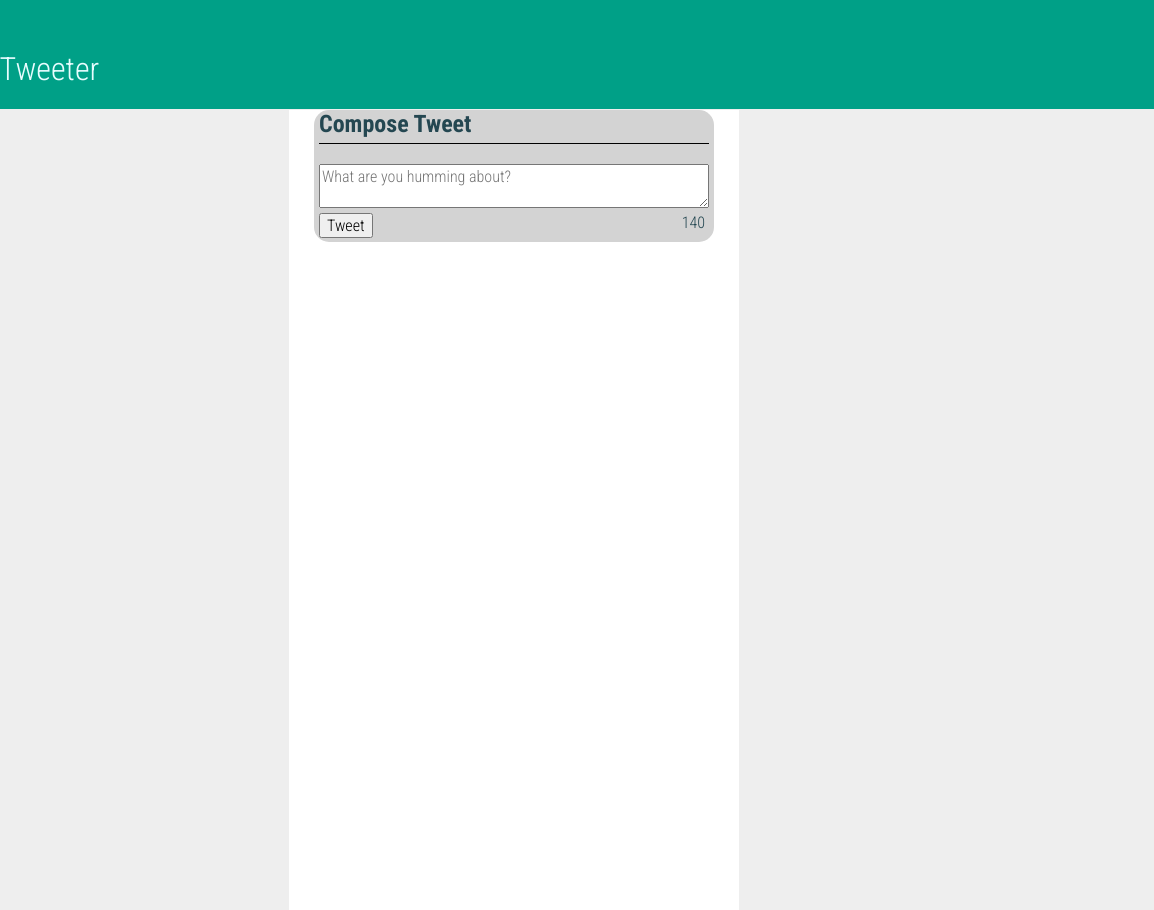
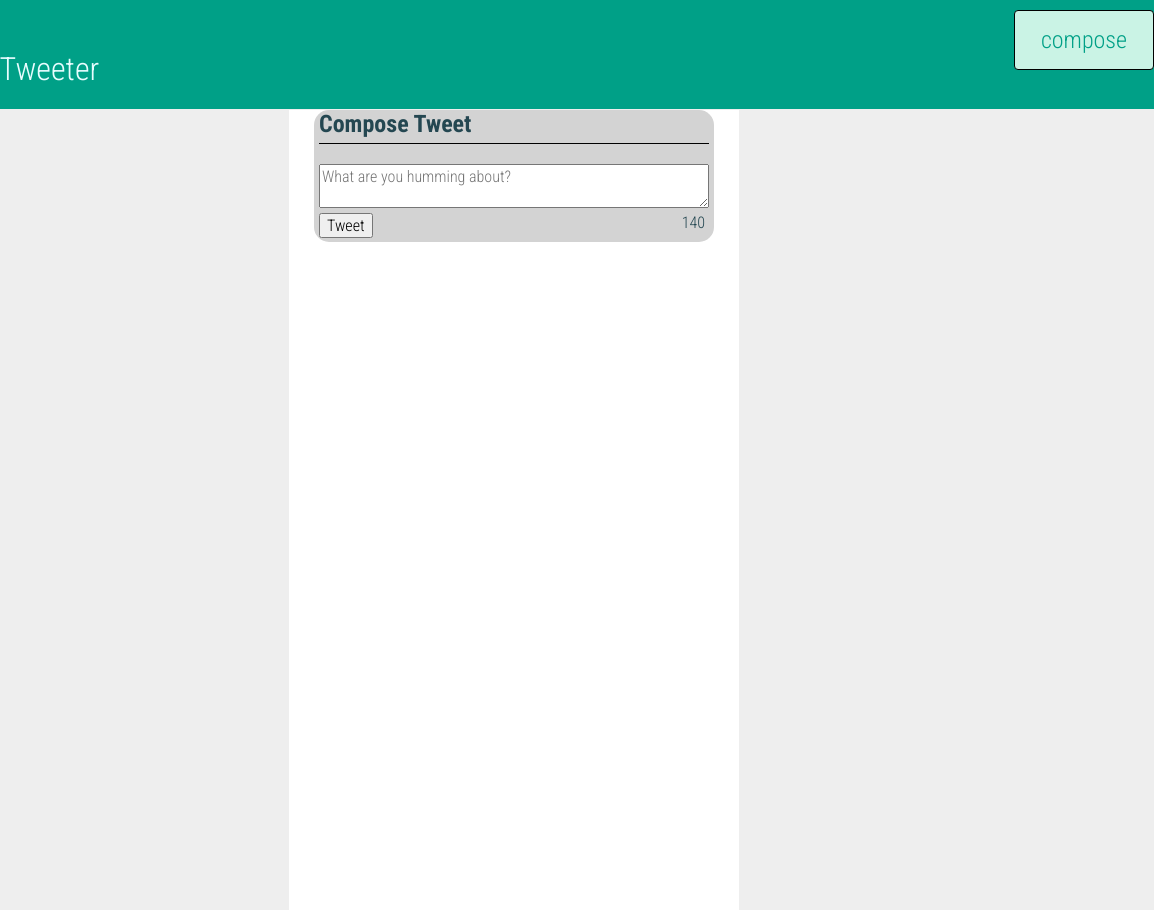
Before and after one commit to nohkes/tweeter, a website: page public/index.html in a window 1280 px wide. Shown: the full height of the page, 126-1280 px from the left. Drawn offline with Linux system fonts and the light colour scheme; no server answers.

Commit message:
created a toggle button which toggled the formand focused once the form appeared

```diff
--- a/public/index.html
+++ b/public/index.html
@@ -41,6 +41,7 @@
     <nav id="nav-bar">
       <img class="logo" src="/images/bird.png" width="80px" height="80px">
       <span class="header">Tweeter</span>
+      <button type="button" name="button">compose</button>
     </nav>
 
     <!-- Page-specific (main) content here -->
--- a/public/scripts/app.js
+++ b/public/scripts/app.js
@@ -30,6 +30,10 @@ $(function() {
     // });
   });
 });
+$("button").click(function(){
+      $(".new-tweet").toggle();
+      $("textarea").focus();
+    });
 
 function loadTweets() {
   $.get('/tweets', function (data) {
--- a/public/styles/nav.css
+++ b/public/styles/nav.css
@@ -22,3 +22,21 @@
 	font-size: 2em;
 	line-height: 2.5em;
 	color: #e8fdff;
+}
+#nav-bar button {
+  float: right;
+  width: 140px;
+  height: 60px;
+  font-size: 1.5em;
+  color: #00a087;
+  border: solid black 1.7px;
+  border-radius: 4px;
+  background-color: #caf3e5;
+  margin-top: 10px;
+}
+
+#nav-bar button:hover {
+  color: black;
+  background-color: white;
+  cursor: crosshair;
+}
```
Also changed, not shown: public/styles/layout.css (line endings or trailing spaces).
